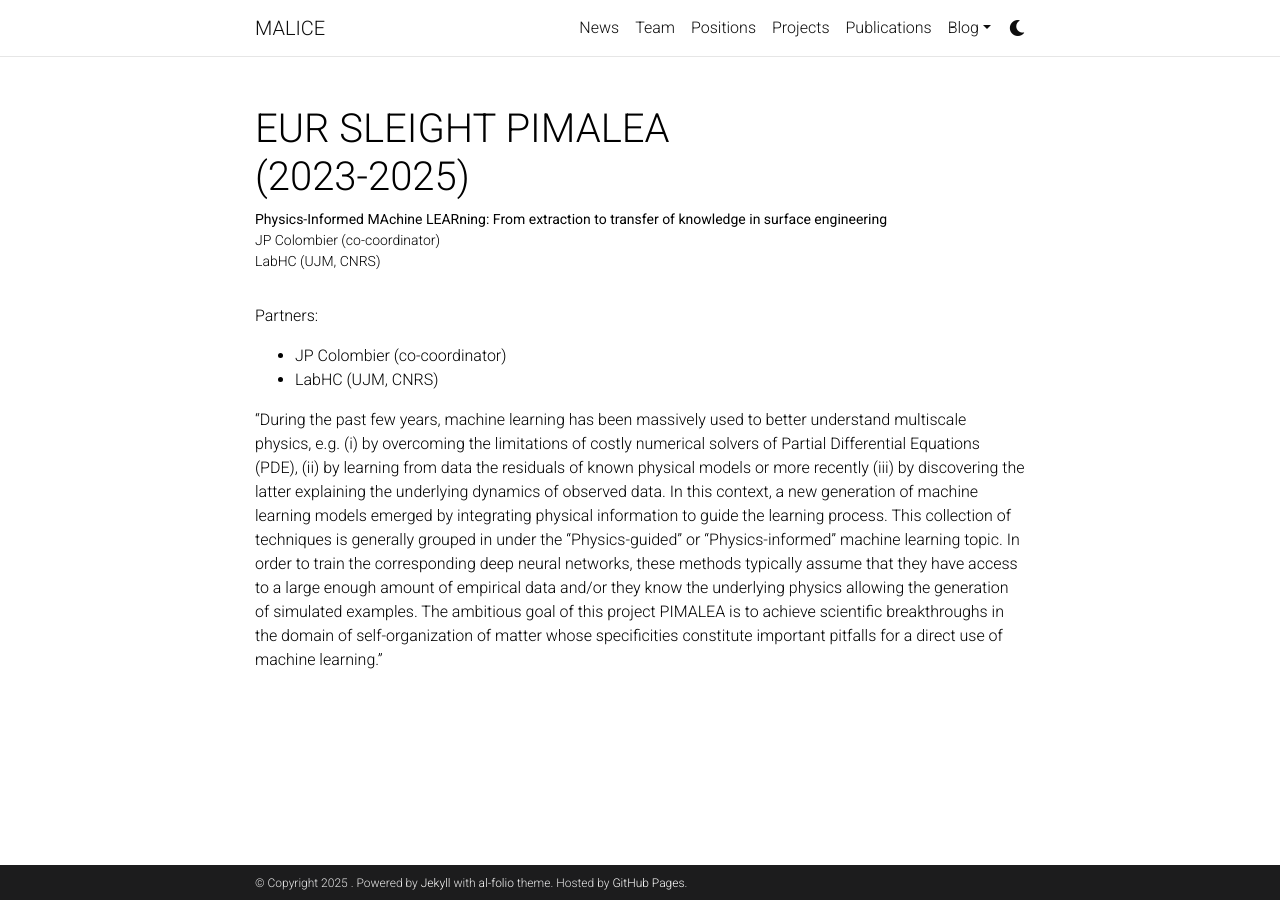
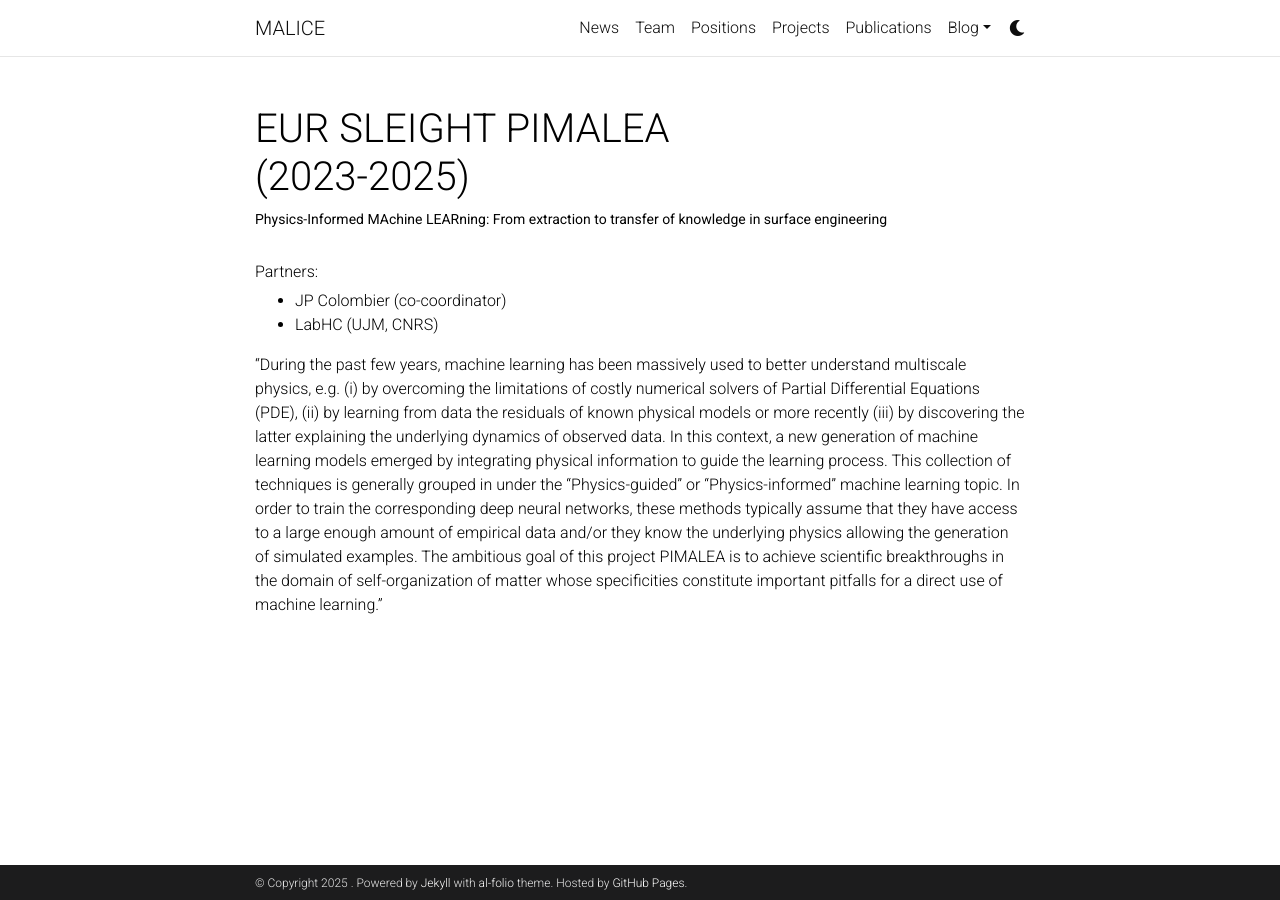
Before and after one commit to labhc-malice/labhc-malice.github.io, a Jekyll site: the page built from _projects/PIMALEA.md, in a window 1280 px wide. Built offline with Jekyll 4.4.1, drawn with Linux system fonts in a browser that asks for light colours; comment, search, counter and statistics services are not loaded; a style sheet for code colours, icons or effects is not loaded.

Commit message:
Update PIMALEA partners

```diff
--- a/_projects/PIMALEA.md
+++ b/_projects/PIMALEA.md
@@ -1,16 +1,14 @@
 ---
 layout: page
 title: EUR SLEIGHT PIMALEA <br/> (2023-2025)
-description: "<b> Physics-Informed MAchine LEARning: From extraction to transfer of knowledge in surface engineering </b> <br/> JP Colombier (co-coordinator)<br/> LabHC (UJM, CNRS)"
+description: "<b> Physics-Informed MAchine LEARning: From extraction to transfer of knowledge in surface engineering </b> "
+partners:
+  - "JP Colombier (co-coordinator)"
+  - "LabHC (UJM, CNRS)"
 img: assets/img/project/logo-physics.jpg
 importance: 1
 category: past
 ---
-
-Partners:
-
-- JP Colombier (co-coordinator)
-- LabHC (UJM, CNRS)
 
 "During the past few years, machine learning has been massively used to better understand multiscale
 physics, e.g. (i) by overcoming the limitations of costly numerical solvers of Partial Differential Equations
```
